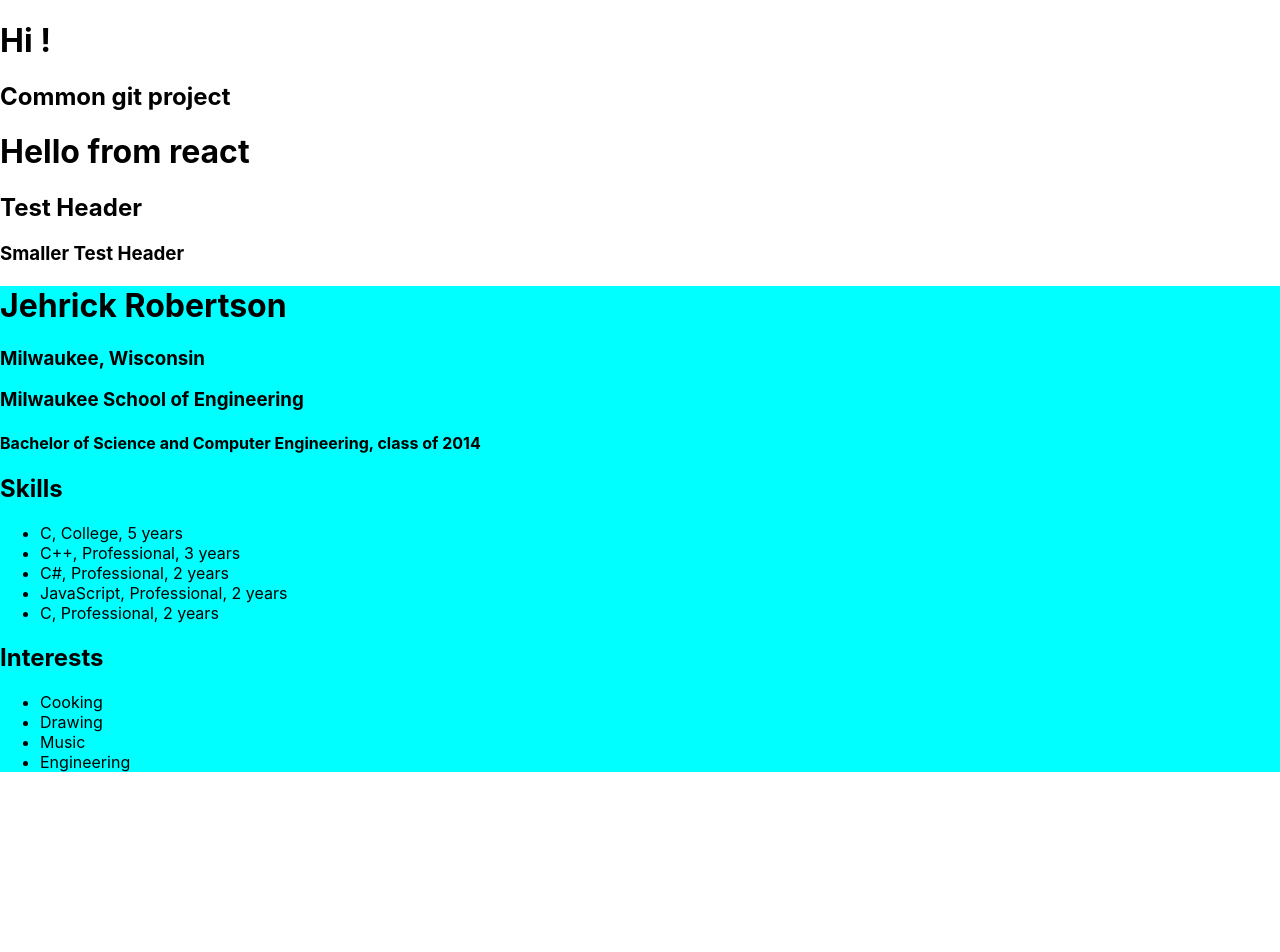
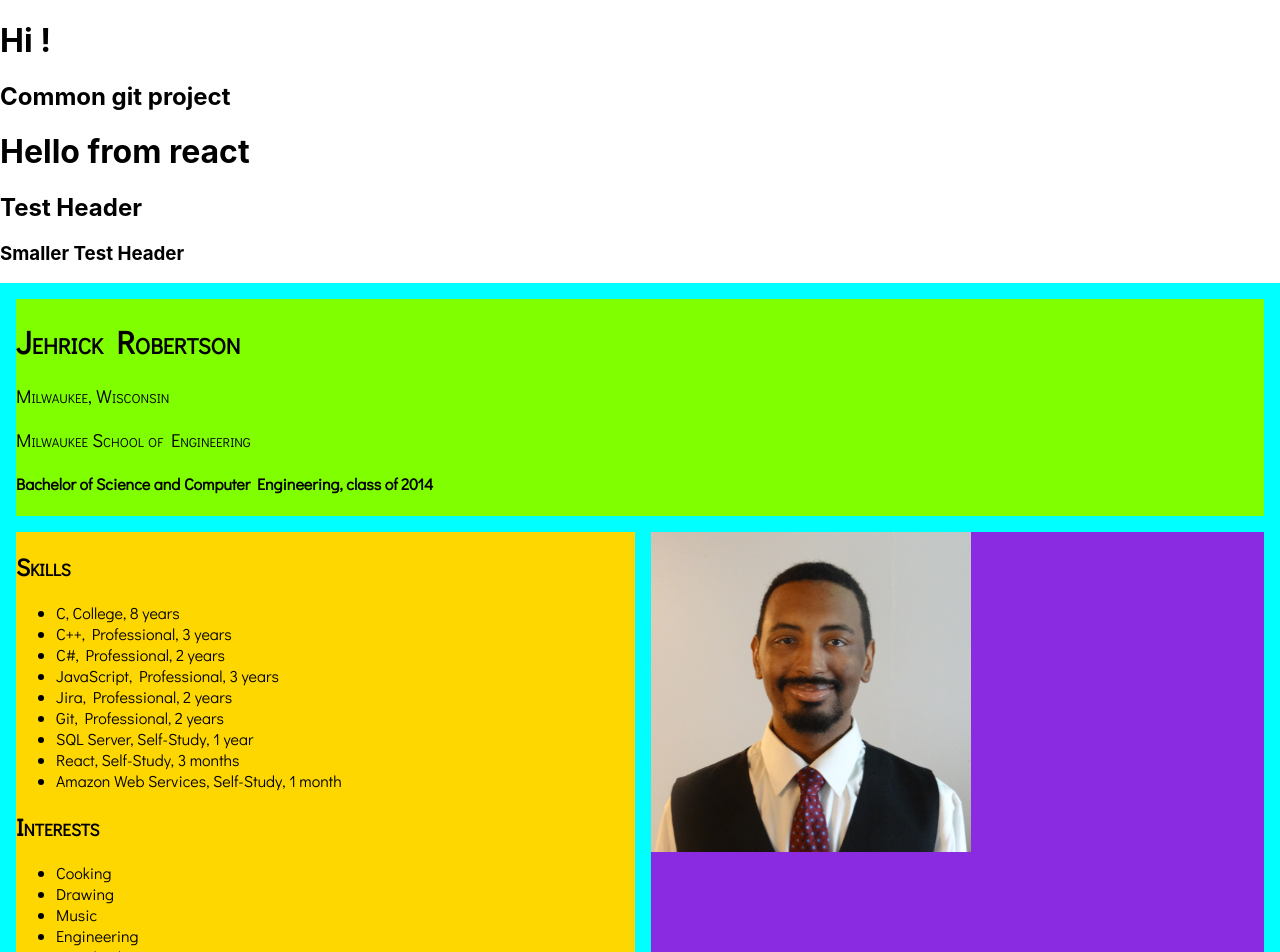
Before and after one commit to mahen035/common-prj, a React (Create React App) app: page / in a window 1280 px wide. Shown: the top 952 px of the page. Before the commit the page ends 800 px from the top, so only its background shows below. Built offline with nearby package versions, Linux system fonts and the light colour scheme.

Commit message:
Added profile info and picture

```diff
--- a/src/JehrickProfile.css
+++ b/src/JehrickProfile.css
@@ -1,3 +1,37 @@
 #ProfileContainer {
   background-color: aqua;
+  display: grid;
+  grid-template-areas:  'ProfileHeader ProfileHeader'
+                        'ProfileDetails ProfileImage';
+  grid-gap: 1rem;
+  padding: 1rem;
+  font-family: 'Didact Gothic', sans-serif;
 }
+#ProfileHeader {
+  background-color:chartreuse;
+  grid-area: ProfileHeader;
+}
+#ProfileHeader>h1 {
+  font-variant: small-caps;
+}
+#ProfileHeader>h3 {
+  font-variant: small-caps;
+  font-weight:lighter;
+}
+#ProfileImageContainer {
+  background-color: blueviolet;
+  grid-area: ProfileImage;
+}
+#ProfileDetailsContainer {
+  background-color:gold;
+  grid-area: ProfileDetails;
+}
+#ProfileDetailsContainer>h2 {
+  background-color:gold;
+  grid-area: ProfileDetails;
+  font-variant: small-caps;
+}
+#ProfileImage {
+  aspect-ratio: 1 / 1;
+  width: 20rem;
+}
--- a/src/JehrickProfile.js
+++ b/src/JehrickProfile.js
@@ -1,11 +1,13 @@
-import React from 'react';
+import React, { useState } from 'react';
 import './JehrickProfile.css';
 import jehrickData from './ProfileData.json';
+import profileImage from './images/jehrick/pic-cropped-small.png';
 
 function JehrickProfile(props) {
+    const state = useState(jehrickData)
     return (
         <div id="ProfileContainer">
-            <header>
+            <header id="ProfileHeader">
                 <h1>
                     {jehrickData.firstName} {jehrickData.lastName}
                 </h1>
@@ -19,12 +21,32 @@ function JehrickProfile(props) {
                     {jehrickData.degree}, class of {jehrickData.graduationYear}
                 </h4>
             </header>
+            <div id="ProfileImageContainer">
+                <img id="ProfileImage" src={profileImage}/>
+            </div>
+            <div id="ProfileDetailsContainer">
             <h2>Skills</h2>
             <ul>
                 {jehrickData.skills.map((index,key) => {
                     return (
                         <li key={key}>
-                            {index.skill}, {index.type}, {index.years} years
+                            {index.skill}, {index.type}, {(() => {
+                                let [months, years] = [index.months, Math.floor(index.months / 12)];
+                                if (months < 12) {
+                                    if (months === 1) {
+                                        return `${months} month`
+                                    } else {
+                                        return `${months} months`
+                                    }
+                                }
+                                else {
+                                    if (years === 1) {
+                                        return `${years} year`
+                                    } else {
+                                        return `${years} years`
+                                    }
+                                }
+                            })()}
                         </li>
                     )
                 })}
@@ -39,6 +61,7 @@ function JehrickProfile(props) {
                     )
                 })}
             </ul>
+            </div>
         </div>
     );
 }
--- a/src/ProfileData.json
+++ b/src/ProfileData.json
@@ -6,38 +6,59 @@
     "school": "Milwaukee School of Engineering",
     "degree": "Bachelor of Science and Computer Engineering",
     "graduationYear": 2014,
-    "Image": "",
+    "Image": "./images/jehrick/pic-cropped-small.png",
     "skills": [
         {
             "skill": "C",
             "type": "College",
-            "years": 5
+            "months": 96
         },
         {
             "skill": "C++",
             "type": "Professional",
-            "years": 3
+            "months": 36
         },
         {
             "skill": "C#",
             "type": "Professional",
-            "years": 2
+            "months": 24
         },
         {
             "skill": "JavaScript",
             "type": "Professional",
-            "years": 2
+            "months": 36
         },
         {
-            "skill": "C",
+            "skill": "Jira",
             "type": "Professional",
-            "years": 2
+            "months": 24
+        },
+        {
+            "skill": "Git",
+            "type": "Professional",
+            "months": 24
+        },
+        {
+            "skill": "SQL Server",
+            "type": "Self-Study",
+            "months": 12
+        },
+        {
+            "skill": "React",
+            "type": "Self-Study",
+            "months": 3
+        },
+        {
+            "skill": "Amazon Web Services",
+            "type": "Self-Study",
+            "months": 1
         }
     ],
     "interests": [
         "Cooking",
         "Drawing",
         "Music",
-        "Engineering"
+        "Engineering",
+        "Breadmaking"
     ]
 }
--- a/src/index.css
+++ b/src/index.css
@@ -1,3 +1,5 @@
+@import url('https://fonts.googleapis.com/css2?family=Didact+Gothic&display=swap');
+
 body {
   margin: 0;
   font-family: -apple-system, BlinkMacSystemFont, 'Segoe UI', 'Roboto', 'Oxygen',
```
Also changed, not shown: src/images/jehrick/pic-cropped-small.png (added).
